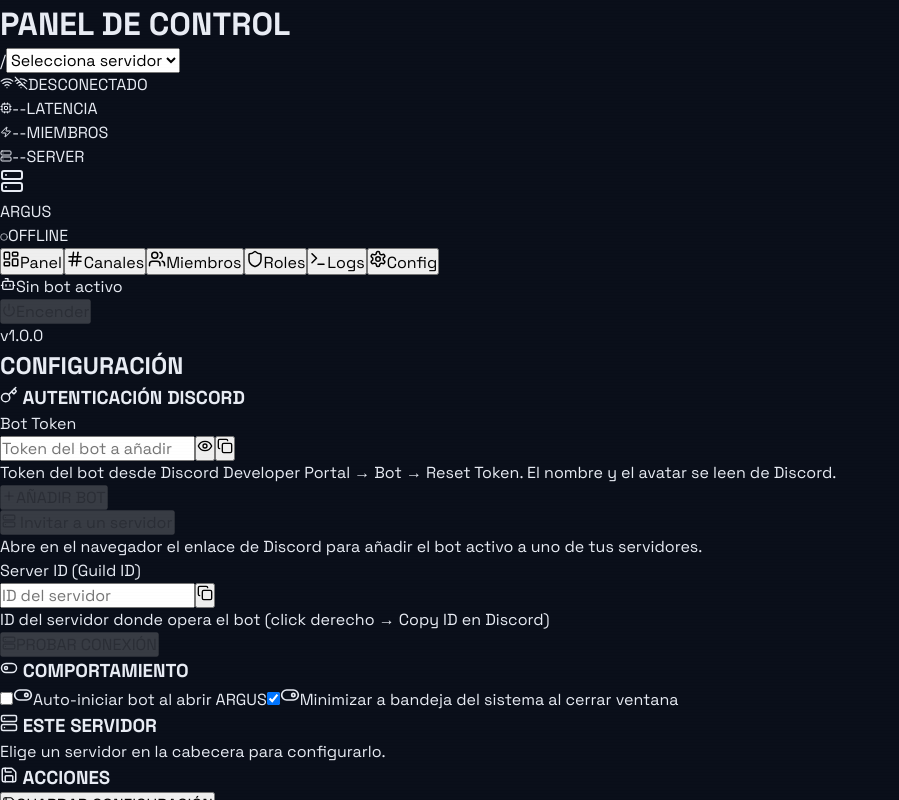
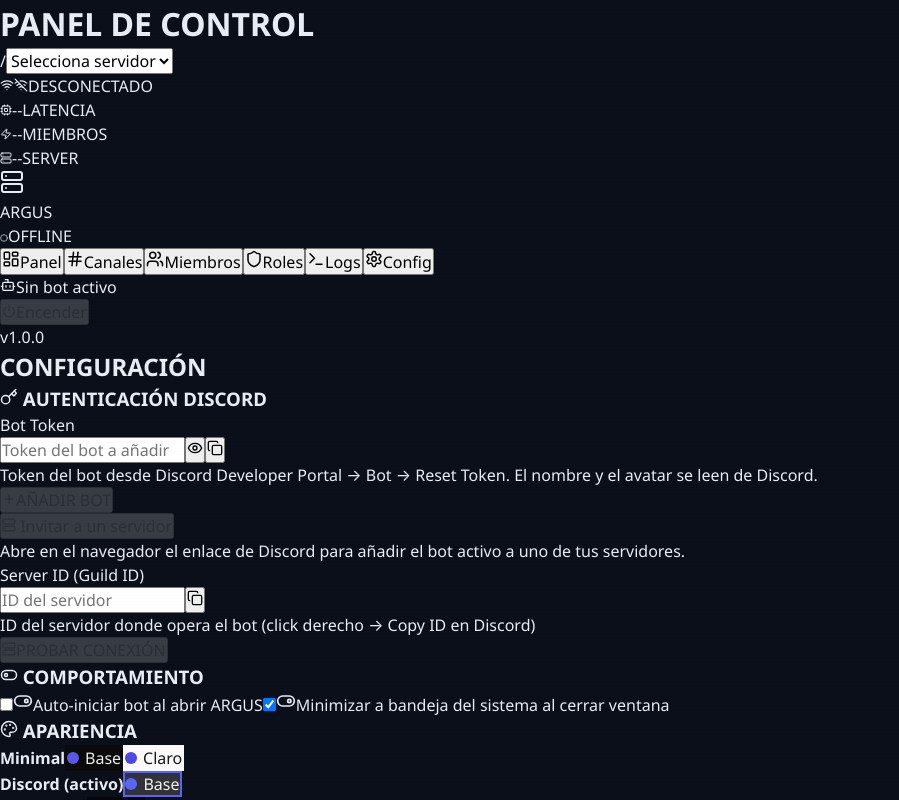
Before and after one commit to BenReynor/ARGUS, a React (Vite) app: page / in a window 1280 px wide. Both pictures are taken after a click on the button "Config". Shown: the whole page, without its empty margins (0-899 px from the left). Built offline with nearby package versions, Linux system fonts and the light colour scheme; a web font is replaced by a local one.

Commit message:
dedalo: Sistema de temas intercambiables
Sistema de temas intercambiables

```diff
--- a/src/App.tsx
+++ b/src/App.tsx
@@ -9,15 +9,29 @@
 import { SettingsView } from './components/SettingsView';
 import { LogsView } from './components/LogsView';
 import { Notification } from './components/Notification';
+import { aplicarTema } from './temas';
 import { useBotStatus, useShowNotification } from './store/useStore';
-import { getBotStatus, refreshServerMap, getServerMap, onMapUpdated, onSyncProgress, onBotStatusChange } from './api/tauri';
+import { getConfig, getBotStatus, refreshServerMap, getServerMap, onMapUpdated, onSyncProgress, onBotStatusChange } from './api/tauri';
 
 function App() {
+  const setConfig = useStore((s) => s.setConfig);
   const { botStatus, setBotStatus, serverMap, setServerMap, isLoading, setIsLoading } = useStore();
   const showNotification = useShowNotification();
 
+  const uiTheme = useStore((s) => s.config.ui_theme);
+  const uiMode = useStore((s) => s.config.ui_mode);
+  useEffect(() => {
+    aplicarTema(uiTheme, uiMode);
+  }, [uiTheme, uiMode]);
+
   useEffect(() => {
     const init = async () => {
+      try {
+        // El backend es la fuente de verdad (incluye tema y modo guardados).
+        setConfig(await getConfig());
+      } catch (e) {
+        console.error('Config load error:', e);
+      }
       try {
         const status = await getBotStatus();
         setBotStatus(status);
@@ -49,7 +63,7 @@
     return () => {
       desuscribir.forEach((u) => u.then((fn) => fn()).catch(() => {}));
     };
-  }, [setBotStatus, setServerMap]);
+  }, [setBotStatus, setServerMap, setConfig]);
 
   const tabs: { id: string; label: string; icon: string }[] = [
     { id: 'dashboard', label: 'Panel', icon: 'layout-dashboard' },
--- a/src/components/SettingsView.tsx
+++ b/src/components/SettingsView.tsx
@@ -2,7 +2,8 @@
 import { useStore, useConfig, useUiSettings, useSetActiveTab, useShowNotification, useActiveGuildId, useGuildSettings } from '../store/useStore';
 import { openUrl } from '@tauri-apps/plugin-opener';
 import { getConfig, saveConfig, saveGuildSettings, addBot, deleteBot, startBot, getBotStatus, inviteUrl } from '../api/tauri';
-import { Save, Key, Trash2, Plus, Server, ToggleLeft, ToggleRight, CheckCircle, AlertCircle, Loader2, Eye, EyeOff, Copy } from 'lucide-react';
+import { Save, Key, Trash2, Plus, Server, ToggleLeft, ToggleRight, CheckCircle, AlertCircle, Loader2, Eye, EyeOff, Copy, Palette } from 'lucide-react';
+import { TEMAS, aplicarTema } from '../temas';
 
 export const SettingsView: React.FC = () => {
   const config = useConfig();
@@ -87,6 +88,18 @@
       auto_start: formData.auto_start,
       minimize_to_tray: formData.minimize_to_tray,
     });
+  };
+
+  const handleTheme = async (ui_theme: string, ui_mode: string) => {
+    const previo = { ui_theme: config.ui_theme, ui_mode: config.ui_mode };
+    setConfig({ ui_theme, ui_mode });
+    aplicarTema(ui_theme, ui_mode);
+    try {
+      await saveConfig({ ...config, ui_theme, ui_mode });
+    } catch (e) {
+      setConfig(previo);
+      showNotification(typeof e === 'string' ? e : 'No se pudo guardar el tema', 'error');
+    }
   };
 
   const handleSave = async () => {
@@ -303,6 +316,39 @@
         </section>
 
         <section className="settings-section">
+          <h3><Palette size={18} /> APARIENCIA</h3>
+          <div className="form-group">
+            {TEMAS.map((t) => {
+              const activo = (config.ui_theme || 'discord') === t.id;
+              const variantes = [{ modo: '', nombre: 'Base', m: t.muestra }];
+              if (t.modo && t.muestraModo) variantes.push({ modo: t.modo, nombre: t.modoNombre ?? t.modo, m: t.muestraModo });
+              return (
+                <div key={t.id} className="input-with-actions">
+                  <strong style={{ minWidth: 100 }}>{t.nombre}{activo ? ' (activo)' : ''}</strong>
+                  {variantes.map((v) => {
+                    const seleccionado = activo && (config.ui_mode || '') === v.modo;
+                    return (
+                      <button
+                        key={v.modo || 'base'}
+                        className="btn-secondary"
+                        aria-pressed={seleccionado}
+                        title={`${t.nombre} · ${v.nombre}`}
+                        onClick={() => handleTheme(t.id, v.modo)}
+                        style={{ background: v.m.bg, color: v.m.text, border: `2px solid ${seleccionado ? v.m.accent : 'transparent'}` }}
+                      >
+                        <span style={{ display: 'inline-block', width: 12, height: 12, borderRadius: '50%', background: v.m.accent, marginRight: 6 }} />
+                        {v.nombre}
+                      </button>
+                    );
+                  })}
+                </div>
+              );
+            })}
+            <p className="help-text">El tema se aplica al instante y se guarda en la configuración.</p>
+          </div>
+        </section>
+
+        <section className="settings-section">
           <h3><Server size={18} /> ESTE SERVIDOR</h3>
           {!activeGuildId ? (
             <p>Elige un servidor en la cabecera para configurarlo.</p>
--- a/src/store/useStore.ts
+++ b/src/store/useStore.ts
@@ -138,6 +138,9 @@
   auto_sync_map: true,
   sync_interval_secs: 300,
   bot_engine: 'rust',
+
+  ui_theme: 'discord',
+  ui_mode: '',
 });
 
 export const useStore = create<AppState>()(
--- /dev/null
+++ b/src/temas.ts
@@ -0,0 +1,32 @@
+export interface TemaInfo {
+  id: string;
+  nombre: string;
+  /** Variante de modo del tema (valor de data-modo), si existe. */
+  modo?: string;
+  modoNombre?: string;
+  /** Muestras (fondo, acento, texto) del tema base y de su modo. */
+  muestra: { bg: string; accent: string; text: string };
+  muestraModo?: { bg: string; accent: string; text: string };
+}
+
+export const TEMAS: TemaInfo[] = [
+  { id: 'minimal', nombre: 'Minimal', modo: 'claro', modoNombre: 'Claro', muestra: { bg: '#0b0b0c', accent: '#5b57e8', text: '#ededef' }, muestraModo: { bg: '#fafafa', accent: '#4f46e5', text: '#18181b' } },
+  { id: 'discord', nombre: 'Discord', muestra: { bg: '#313338', accent: '#5a66f2', text: '#f2f3f5' } },
+  { id: 'cyberpunk', nombre: 'Cyberpunk', muestra: { bg: '#05070d', accent: '#00e5ff', text: '#e6f1ff' } },
+  { id: 'calido', nombre: 'Cálido', muestra: { bg: '#faf7f2', accent: '#c4472a', text: '#2b2420' } },
+  { id: 'datos', nombre: 'Datos', modo: 'claro', modoNombre: 'Claro', muestra: { bg: '#0d1117', accent: '#1f6feb', text: '#e6edf3' }, muestraModo: { bg: '#f6f8fa', accent: '#0969da', text: '#1f2328' } },
+  { id: 'anime', nombre: 'Anime', modo: 'noche', modoNombre: 'Noche', muestra: { bg: '#fff7fb', accent: '#c81e6e', text: '#2a1b3d' }, muestraModo: { bg: '#170f24', accent: '#ff5fa2', text: '#fdf2ff' } },
+  { id: 'manga', nombre: 'Manga', modo: 'noir', modoNombre: 'Noir', muestra: { bg: '#fbfaf7', accent: '#111111', text: '#111111' }, muestraModo: { bg: '#0c0c0c', accent: '#f5f3ee', text: '#f5f3ee' } },
+  { id: 'glass', nombre: 'Glass', modo: 'claro', modoNombre: 'Claro', muestra: { bg: '#0f172a', accent: '#7aa2ff', text: '#f1f5ff' }, muestraModo: { bg: '#e9eef8', accent: '#3355e0', text: '#0f172a' } },
+  { id: 'retro', nombre: 'Retro', muestra: { bg: '#1a1c2c', accent: '#73eff7', text: '#f4f4f4' } },
+  { id: 'brutalista', nombre: 'Brutalista', muestra: { bg: '#f2f0e9', accent: '#ff4f00', text: '#000000' } },
+];
+
+/** Aplica tema y modo al <html>; valores vacíos o desconocidos caen al tema por defecto. */
+export const aplicarTema = (tema?: string, modo?: string) => {
+  const root = document.documentElement;
+  const info = TEMAS.find((t) => t.id === tema) ?? TEMAS.find((t) => t.id === 'discord')!;
+  root.dataset.tema = info.id;
+  if (modo && info.modo === modo) root.dataset.modo = modo;
+  else root.dataset.modo = '';
+};
--- a/src/types/index.ts
+++ b/src/types/index.ts
@@ -83,6 +83,9 @@
   auto_sync_map: boolean;
   sync_interval_secs: number;
   bot_engine: string;
+
+  ui_theme: string;
+  ui_mode: string;
 }
 
 // Ajustes solo de la interfaz: no existen en la Config de Rust.
```
Also changed, not shown: package.json (+15 -0 lines), src/main.tsx (+40 -0 lines), 2 other files (tests, documents, lock files or other folders).
